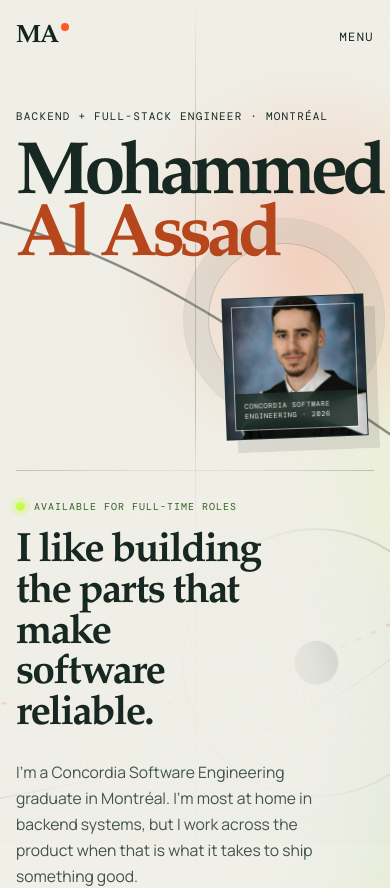
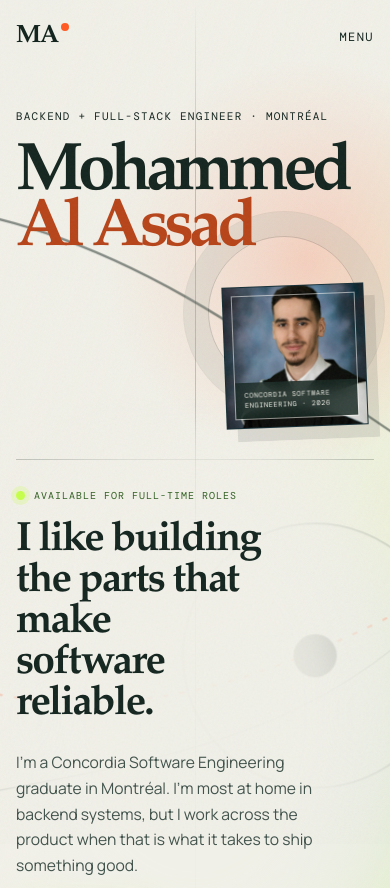
Before and after one commit to Pluhs/Portfolio, a React (Vite) app: page / in a window 390 px wide. Shown: the top 888 px of the page. Built offline with nearby package versions, Linux system fonts and the light colour scheme; a web font is replaced by a local one.

Commit message:
Fix mobile hero title overflow

```diff
--- a/src/styles.css
+++ b/src/styles.css
@@ -2169,7 +2169,7 @@ button {
   }
 
   .hero__name {
-    font-size: clamp(4.1rem, 19vw, 6.8rem);
+    font-size: clamp(3.25rem, 17.25vw, 6.8rem);
     line-height: 0.77;
   }
 
```
